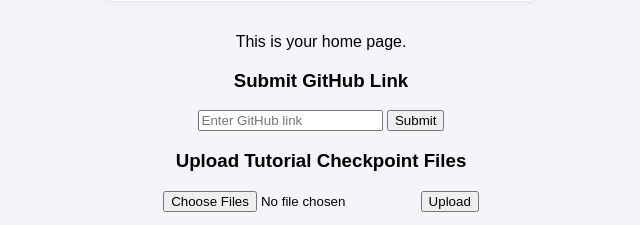
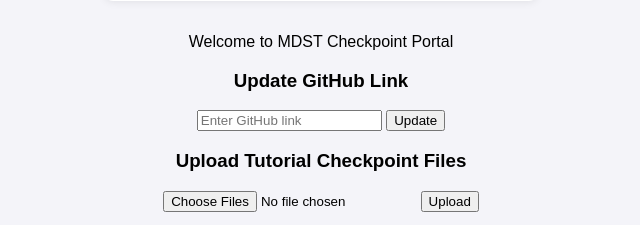
Before and after one commit to Weile-Zheng/mdst-autograder, a Flask app: template autograder/templates/index.html in a window 1280 px wide. Shown: the part 291-516 px from the top of the page, without its empty margins (319-959 px from the left). Run offline with Flask 3, Linux system fonts and the light colour scheme; the template is opened without the code that fills it, so the values that code supplies are empty.

Commit message:
(feat) github update

```diff
--- a/autograder/app.py
+++ b/autograder/app.py
@@ -14,9 +14,15 @@
 
 @app.route('/')
 def home():
+    """
+    If user session exist. Sign user in with homepage, else direct to login page.
+
+    Home route also checks and updates for first time users. If Users table cannot
+    find entries when searched with google_id, a new entry will be created using
+    the sessions google_id, name, and email.
+    """
     user = session.get('user')
     if not user: return redirect(url_for("login"))
-    check_user_in_database(user["id"], user["user_full_name"], user["user_email"])
     return render_template('index.html', user=user)
 
 @app.route('/login/')
@@ -52,6 +58,9 @@
         }
         print(user_info_dict)
         session["user"]=user_info_dict
+
+        check_user_in_database(session["user"]["id"], session["user"]["user_full_name"], session["user"]["user_email"])
+        session["user"]["github_link"] = get_github_link_db(session["user"]["id"])
         return redirect(url_for('home'))
     else:
         return "Error: Access token not found", 400
@@ -64,7 +73,9 @@
 @app.route('/submit_github_link/', methods=['POST'])
 def submit_github_link():
     github_link = request.form.get('github_link')
-    flash('GitHub link submitted successfully!', 'success')
+    update_github_link_db(session["user"]["id"], github_link)
+    session["user"]["github_link"] = github_link
+    session.modified = True
     return redirect(url_for('home'))
 
 @app.route('/upload_checkpoint_files/', methods=['POST'])
@@ -76,10 +87,9 @@
 ######################################################
 # Helper functions
 ######################################################
-
 def check_user_in_database(uid: str, full_name: str, email):
     """
-    Check if user is in database. If not add user to database
+    Check if user is in database. If not add user to database in Users table.
     """
     response = supabase.from_('Users').select('google_id').eq('google_id', uid).execute()
 
@@ -94,7 +104,13 @@
     else:
         return "Error: Access token not found", 400
 
+def update_github_link_db(uid:str, github_link:str):
+    supabase.from_('Users').update({'github_link': github_link}).eq('google_id', uid).execute()
 
+def get_github_link_db(uid:str) -> str:
+    response = supabase.from_('Users').select('github_link').eq('google_id', uid).execute()
+    if response.data:
+        return response.data[0]['github_link']
 
 if __name__ == '__main__':
     app.run(debug=True, host="0.0.0.0", port=8080)
--- a/autograder/static/style.css
+++ b/autograder/static/style.css
@@ -19,6 +19,12 @@
 }
 
 a {
+	display: inline-block;
+	text-decoration: none;
+	color:rgb(77, 136, 173)
+}
+
+.button-a {
 	display: inline-block;
 	margin-top: 20px;
 	padding: 10px 20px;
--- a/autograder/templates/index.html
+++ b/autograder/templates/index.html
@@ -5,7 +5,6 @@
 		<meta name="viewport" content="width=device-width, initial-scale=1.0" />
 		<title>User Home</title>
 		<link rel="stylesheet" href="{{ url_for('static', filename='style.css') }}" />
-		<link rel="icon" href="{{ url_for('static', filename='images/logo.png') }}" type="image/x-icon" />
 		<style>
 			body {
 				font-family: Arial, sans-serif;
@@ -66,13 +65,16 @@
 				<img src="{{ user.user_picture }}" alt="User Picture" width="100" height="100" />
 				<h2>{{ user.user_full_name }}</h2>
 				<p>Email: {{ user.user_email }}</p>
+				{% if user.github_link %}
+				<p>GitHub: <a href="{{ user.github_link }}" target="_blank">{{ user.github_link }}</a></p>
+				{% endif %}
 			</div>
-			<p>This is your home page.</p>
+			<p>Welcome to MDST Checkpoint Portal</p>
 			<div class="form-container">
-				<h3>Submit GitHub Link</h3>
+				<h3>Update GitHub Link</h3>
 				<form action="{{ url_for('submit_github_link') }}" method="POST">
 					<input type="url" name="github_link" placeholder="Enter GitHub link" required />
-					<button type="submit">Submit</button>
+					<button type="submit">Update</button>
 				</form>
 			</div>
 
@@ -89,7 +91,9 @@
 			</div>
 		</main>
 		<footer>
-			<a href="{{ url_for('logout') }}" style="color: white; text-decoration: none">Logout</a>
+			<a class="button-a" href="{{ url_for('logout') }}" style="color: white; text-decoration: none"
+				>Logout</a
+			>
 		</footer>
 	</body>
 </html>
```
